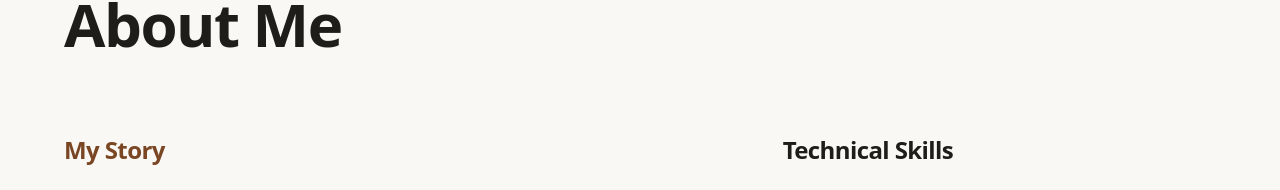
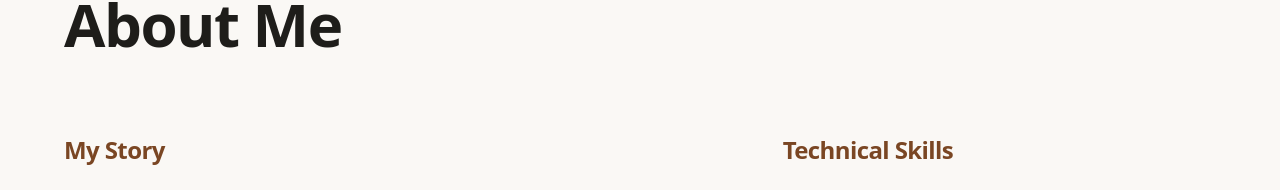
Before and after one commit to CTC3PO/ct-portfolio-2026, a React (Vite) app: page / in a window 1280 px wide. Shown: the part 4087-4277 px from the top of the page. Built offline with nearby package versions, Linux system fonts and the light colour scheme.

Commit message:
style(ui-1): make Technical Skills heading warm sienna/ochre brown (#7A4623 / #C89B6D)

```diff
--- a/src/components/sections/AboutSection.jsx
+++ b/src/components/sections/AboutSection.jsx
@@ -45,7 +45,7 @@ const AboutSection = ({ isDark }) => {
                     {/* Right Column: Technical Skills (Airy, unboxed tags) */}
                     <div className="lg:col-span-5 space-y-6">
                         <h3 className={`text-2xl font-bold tracking-tight mb-6 ${
-                            isDark ? 'text-[#F0F2F5]' : 'text-[#1E1D1A]'
+                            isDark ? 'text-[#C89B6D]' : 'text-[#7A4623]'
                         }`}>
                             Technical Skills
                         </h3>
```
